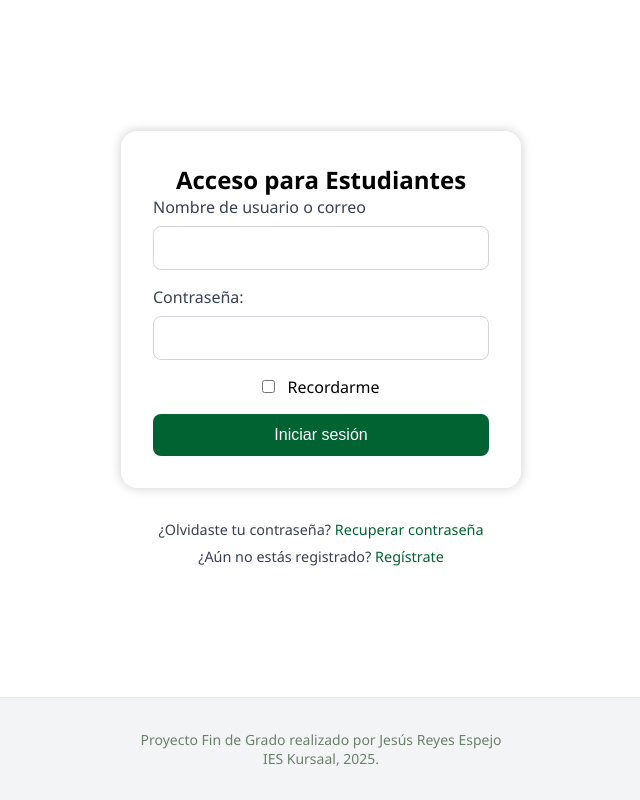
After one commit to JesusReyes04/andaFP, a PHP site: page /users/student-login.html in a window 1280 px wide. The commit adds this page. Shown: the whole page, without its empty margins (319-959 px from the left). Run offline with PHP 8.4, Linux system fonts and the light colour scheme.

Commit message:
algunos avances
login y registro

```diff
--- /dev/null
+++ b/public/users/student-login.html
@@ -0,0 +1,48 @@
+<!DOCTYPE html>
+<html lang="en">
+
+<head>
+    <meta charset="UTF-8">
+    <meta name="viewport" content="width=device-width, initial-scale=1.0">
+    <title>AndaFP</title>
+    <link rel="stylesheet" href="/andaFP/public/assets/css/login.css">
+</head>
+
+<body>
+    <main>
+        <form action="" method="post" class="loginForm">
+            <h2>Acceso para Estudiantes</h2>
+            <div class="inputField">
+                <label for="username">Nombre de usuario o correo</label>
+                <input type="text" id="username" name="username" required>
+            </div>
+            <div class="inputField">
+                <label for="password">Contraseña:</label>
+                <input type="password" id="password" name="password" required>
+            </div>
+            <div>
+                <input type="checkbox" id="rememberMe" name="rememberMe">
+                <label for="rememberMe">Recordarme</label>
+            </div>
+            <button type="submit">Iniciar sesión</button>
+        </form>
+
+        <div class="extraLinksContainer">
+            <div class="extraLinks">
+                <p>¿Olvidaste tu contraseña? <a href="#">Recuperar contraseña</a></p>
+            </div>
+            <div class="extraLinks">
+                <p>¿Aún no estás registrado? <a href="#">Regístrate</a></p>
+            </div>
+        </div>
+
+    </main>
+
+    <footer class="footer">
+        <span>Proyecto Fin de Grado realizado por Jesús Reyes Espejo</span>
+        <br>
+        <span>IES Kursaal, 2025.</span>
+    </footer>
+</body>
+
+</html>
```
Also changed, not shown: public/index.html (+4 -4 lines), public/login-select.html (+14 -7 lines), public/users/companies-login.html (added, +48 -0 lines), public/assets/css/login.css (added), public/assets/css/students-register-style.css (added), public/assets/css/style.css, public/users/students-register.html (added).
